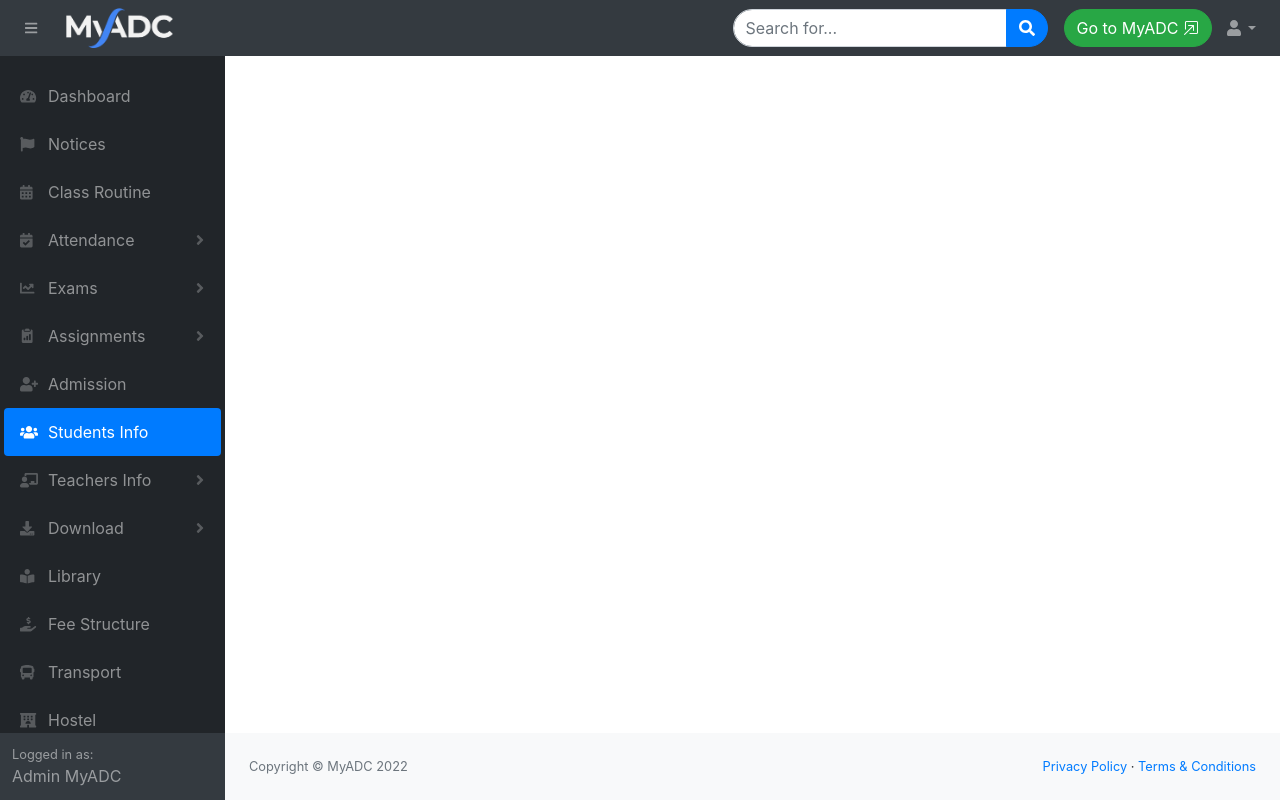
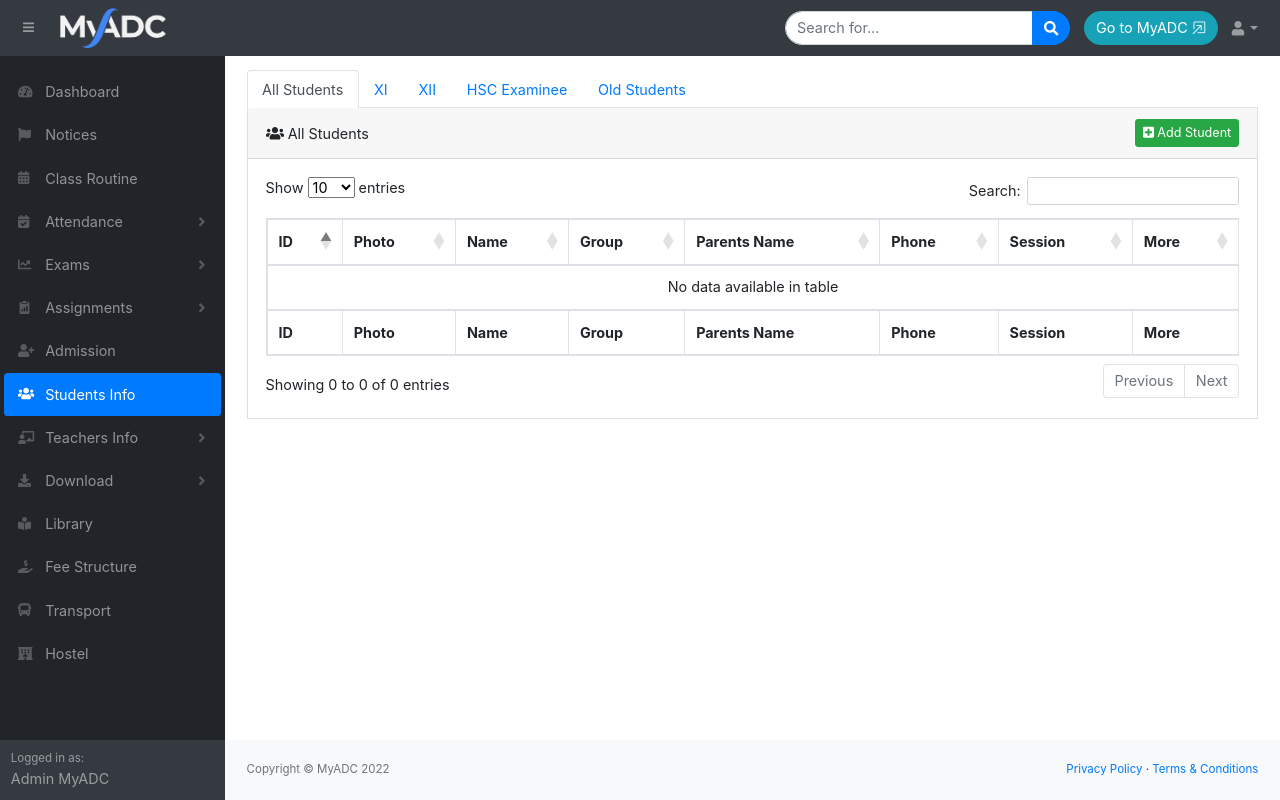
Before and after one commit to mr-mamun-50/MyADC_college_management_project, a PHP site: page /all_students.php in a window 1280 px wide. Run offline with PHP 8.4, Linux system fonts and the light colour scheme; the visitor is signed in with stand-in values (Sample User, id 1); data that the repository does not hold is empty; some libraries are stand-ins or nearby versions.

Commit message:
student profile added

```diff
--- a/admin/class/function.php
+++ b/admin/class/function.php
@@ -234,4 +234,23 @@ class adminMyADC
             return "Routine Updated Successfully!";
         }
     }
+    public function display_students_info()
+    {
+        $query = "SELECT * FROM students_information";
+
+        if (mysqli_query($this->conn, $query)) {
+            $students = mysqli_query($this->conn, $query);
+            return $students;
+        }
+    }
+    public function get_student_info($sl)
+    {
+        $query = "SELECT * FROM students_information WHERE sl = '$sl'";
+
+        if (mysqli_query($this->conn, $query)) {
+            $student_info = mysqli_query($this->conn, $query);
+            $student = mysqli_fetch_assoc($student_info);
+            return $student;
+        }
+    }
 }
--- a/admin/css/custom_style.css
+++ b/admin/css/custom_style.css
@@ -1,3 +1,9 @@
+:root {
+    --gradient: linear-gradient(90deg, #a685e2, #6155a6);
+}
+html {
+    font-size: 90% !important;
+}
 .bg-login {
     width: 100%;
     height: 100vh;
@@ -45,3 +51,31 @@ html::-webkit-scrollbar-thumb {
 .r-border-left {
     border-radius: 50px 0 0 50px !important;
 }
+
+/* .mybtn {
+    padding: 7px 20px;
+    color: #fff;
+    background: var(--gradient);
+    border-radius: 5rem;
+    cursor: pointer;
+    box-shadow: 0 0.1rem 0.3rem rgba(0, 0, 0, 0.3);
+    position: relative;
+    overflow: hidden;
+    z-index: 0;
+}
+.mybtn::before {
+    content: "";
+    position: absolute;
+    top: -1rem;
+    left: -100%;
+    background: #fff9;
+    height: 150%;
+    width: 20%;
+    transform: rotate(25deg);
+    z-index: -1;
+}
+.mybtn:hover::before {
+    transition: 0.5s linear;
+    left: 120%;
+    text-decoration: none !important;
+} */
--- a/admin/includes/topnav.php
+++ b/admin/includes/topnav.php
@@ -10,7 +10,7 @@
             </div>
         </div>
     </form>
-    <a href="#" class="btn btn-success mr-1 d-none d-md-inline r-border">Go to MyADC <i class="bi bi-box-arrow-in-up-right"></i></a>
+    <a href="#" class="btn btn-info r-border mr-1 d-none d-md-inline">Go to MyADC <i class="bi bi-box-arrow-in-up-right"></i></a>
     <!-- Navbar-->
     <ul class="navbar-nav ml-auto ml-md-0">
         <li class="nav-item dropdown">
--- /dev/null
+++ b/admin/student_profile.php
@@ -0,0 +1,4 @@
+<?php
+
+$view = "student_profile";
+include("./template.php");
--- a/admin/template.php
+++ b/admin/template.php
@@ -48,6 +48,8 @@ if (isset($_GET['adminlogout'])) {
                             include("./view/edit_routine_xii_view.php");
                         } else  if ($view == "all_students") {
                             include("./view/all_students_view.php");
+                        } else  if ($view == "student_profile") {
+                            include("./view/student_profile_view.php");
                         }
                     }
 
--- a/admin/view/all_students_view.php
+++ b/admin/view/all_students_view.php
@@ -0,0 +1,89 @@
+<?php
+
+$students_info = $obj->display_students_info();
+
+?>
+
+<ul class="nav nav-tabs mt-3">
+    <li class="nav-item">
+        <a class="nav-link active" href="">All Students</a>
+    </li>
+    <li class="nav-item">
+        <a class="nav-link" href="">XI</a>
+    </li>
+    <li class="nav-item">
+        <a class="nav-link" href="">XII</a>
+    </li>
+    <li class="nav-item">
+        <a class="nav-link" href="">HSC Examinee</a>
+    </li>
+    <li class="nav-item">
+        <a class="nav-link" href="">Old Students</a>
+    </li>
+</ul>
+
+
+<div class="card border-top-0 mb-3 rounded-0">
+    <div class="card-header d-flex justify-content-between">
+        <span class="mt-1">
+            <i class="fas fa-users"></i>
+            All Students
+        </span>
+        <a class="btn btn-success btn-sm" href="add_notice.php"><i class="fas fa-plus-square"></i> Add Student</a>
+    </div>
+    <div class="card-body">
+        <div class="table-responsive">
+            <table class="table table-bordered" id="dataTable" width="100%" cellspacing="0">
+                <thead>
+                    <tr>
+                        <th>ID</th>
+                        <th>Photo</th>
+                        <th>Name</th>
+                        <th>Group</th>
+                        <th>Parents Name</th>
+                        <th>Phone</th>
+                        <th>Session</th>
+                        <th>More</th>
+                    </tr>
+                </thead>
+                <tfoot>
+                    <tr>
+                        <th>ID</th>
+                        <th>Photo</th>
+                        <th>Name</th>
+                        <th>Group</th>
+                        <th>Parents Name</th>
+                        <th>Phone</th>
+                        <th>Session</th>
+                        <th>More</th>
+                    </tr>
+                </tfoot>
+                <tbody>
+
+                    <?php while ($student = mysqli_fetch_assoc($students_info)) { ?>
+
+                        <tr>
+                            <td><?php echo $student['st_id']; ?></td>
+                            <td><img class="" src="images/students_img/<?php echo $student['photo']; ?>" alt="Photo" style="width: 100px"></td>
+                            <td><?php echo $student['name']; ?></td>
+                            <td><?php echo $student['dept']; ?></td>
+                            <td>
+                                <b>Father: </b><?php echo $student['fathers_name']; ?><br>
+                                <b>Mother: </b><?php echo $student['mothers_name']; ?><br>
+                            </td>
+                            <td><?php echo $student['phone']; ?></td>
+                            <td><?php echo $student['session']; ?></td>
+
+                            <td class="text-center btn-group">
+                                <a class="btn btn-outline-primary my-1  btn-sm" href="student_profile.php?status=view_profile&&sl=<?php echo $student['sl']; ?>"> <i class="fas fa-user"></i> </a>
+                                <a class="btn btn-outline-success my-1  btn-sm" href="tel:<?php echo $student['phone']; ?>"> <i class="fas fa-phone"></i> </a>
+                                <a class="btn btn-outline-danger my-1 btn-sm" href="mailto:<?php echo $student['email']; ?>" target="blank"> <i class="fas fa-envelope"></i> </a>
+                            </td>
+                        </tr>
+                    <?php } ?>
+
+                </tbody>
+            </table>
+        </div>
+    </div>
+</div>
--- a/admin/view/class_routine_view_xi.php
+++ b/admin/view/class_routine_view_xi.php
@@ -14,7 +14,7 @@ $routineDataXI = $obj->display_routine_xi();
     </li>
 </ul>
 
-<div class="shadow mb-3">
+<div class="card border-top-0 mb-3 rounded-0">
 
     <div class="card-header d-flex justify-content-between">
         <span class="mt-2">
--- a/admin/view/class_routine_view_xii.php
+++ b/admin/view/class_routine_view_xii.php
@@ -14,7 +14,7 @@ $routineDataXII = $obj->display_routine_xii();
     </li>
 </ul>
 
-<div class="shadow mb-3">
+<div class="card border-top-0 mb-3 rounded-0">
 
     <div class="card-header d-flex justify-content-between">
         <span class="mt-2">
```
Also changed, not shown: admin/view/manage_notice_view.php (+29 -5 lines), admin/view/student_profile_view.php (added, +105 -0 lines), admin/images/students_img/2019-08-31-17-08.jpg (added).
